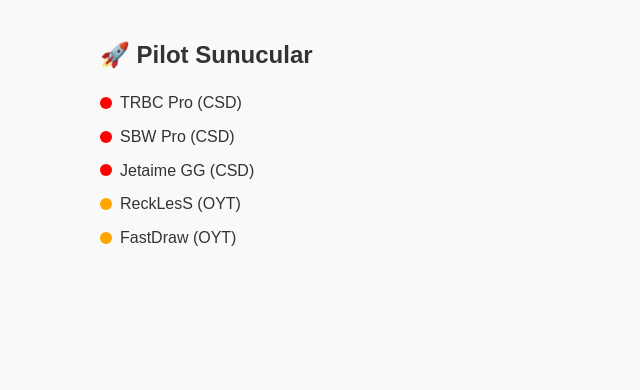
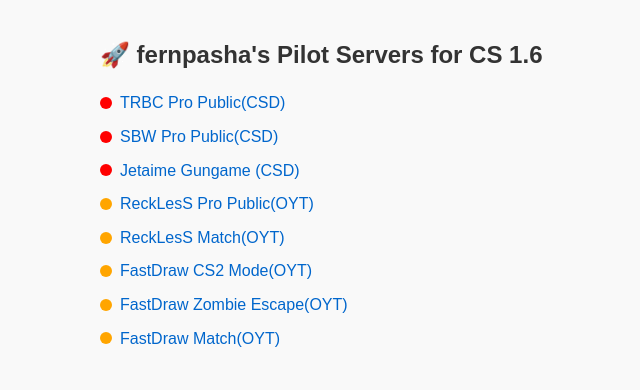
Before and after one commit to fernpasha/Pilot-Servers-for-CS-1.6, a plain HTML site: page index.html in a window 1280 px wide. Shown: the whole page, without its empty margins (240-880 px from the left). Drawn offline with Linux system fonts and the light colour scheme.

Commit message:
Update index.html & Add Connections

```diff
--- a/index.html
+++ b/index.html
@@ -40,19 +40,62 @@
     .badge-orange {
       background-color: orange;
     }
+    a {
+      text-decoration: none;
+      color: #0066cc;
+    }
+    a:hover {
+      text-decoration: underline;
+    }
   </style>
 </head>
 <body>
-  <h1>🚀 Pilot Sunucular</h1>
+  <h1>🚀 fernpasha's Pilot Servers for CS 1.6</h1>
   <ul>
-    <li><span class="badge badge-red"></span> TRBC Pro (CSD)</li>
-    <li><span class="badge badge-red"></span> SBW Pro (CSD)</li>
-    <li><span class="badge badge-red"></span> Jetaime GG (CSD)</li>
-    <li><span class="badge badge-orange"></span> ReckLesS (OYT)</li>
-    <li><span class="badge badge-orange"></span> FastDraw (OYT)</li>
+    <li>
+      <span class="badge badge-red"></span>
+      <a href="steam://connect/213.238.173.3:27015">TRBC Pro Public(CSD)</a>
+    </li>
+    <li>
+      <span class="badge badge-red"></span>
+      <a href="steam://connect/213.238.173.206:27015">SBW Pro Public(CSD)</a>
+    </li>
+    <li>
+      <span class="badge badge-red"></span>
+      <a href="steam://connect/213.238.173.20:27015">Jetaime Gungame (CSD)</a>
+    </li>
+    <li>
+      <span class="badge badge-orange"></span>
+      <a href="steam://connect/95.173.173.11:27015">ReckLesS Pro Public(OYT)</a>
+    </li>
+    <li>
+      <span class="badge badge-orange"></span>
+      <a href="steam://connect/95.173.174.11:27015">ReckLesS Match(OYT)</a>
+    </li>
+    <li>
+      <span class="badge badge-orange"></span>
+      <a href="steam://connect/95.173.173.24:27015">FastDraw CS2 Mode(OYT)</a>
+    </li>
+    <li>
+      <span class="badge badge-orange"></span>
+      <a href="steam://connect/95.173.173.131:27015">FastDraw Zombie Escape(OYT)</a>
+    </li>
+    <li>
+      <span class="badge badge-orange"></span>
+      <a href="steam://connect/95.173.174.10:27015">FastDraw Match(OYT)</a>
+    </li>
   </ul>
-  <!-- İstersen buraya açıklama, IP adresleri, bağlantılar ekleyebilirsin:
-  <p>IP: <a href="steam://connect/1.2.3.4:27015">1.2.3.4:27015</a></p>
+  <!--
+    Yeni sunucu eklemek istersen:
+    <li>
+      <span class="badge badge-RENK"></span>
+      <a href="steam://connect/IP_ADRESI_YENI:PORT">Sunucu Adi</a>
+    </li>
+    Renk icin .badge-red veya .badge-orange yerine .badge-green, .badge-blue vs tanimlamak istiyorsan
+    <style> icine:
+      .badge-green { background-color: green; }
+      .badge-blue  { background-color: blue; }
+    ekleyin.
   -->
 </body>
 </html>
```
